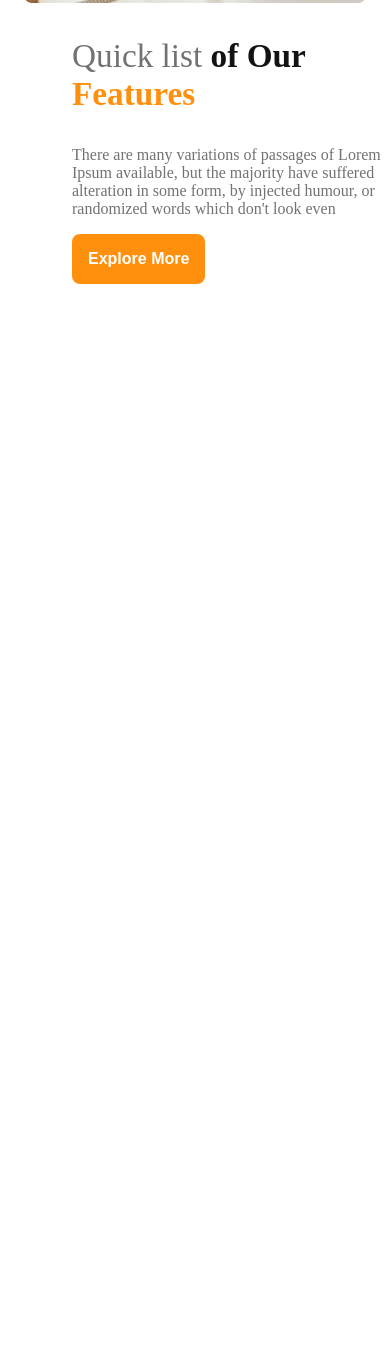
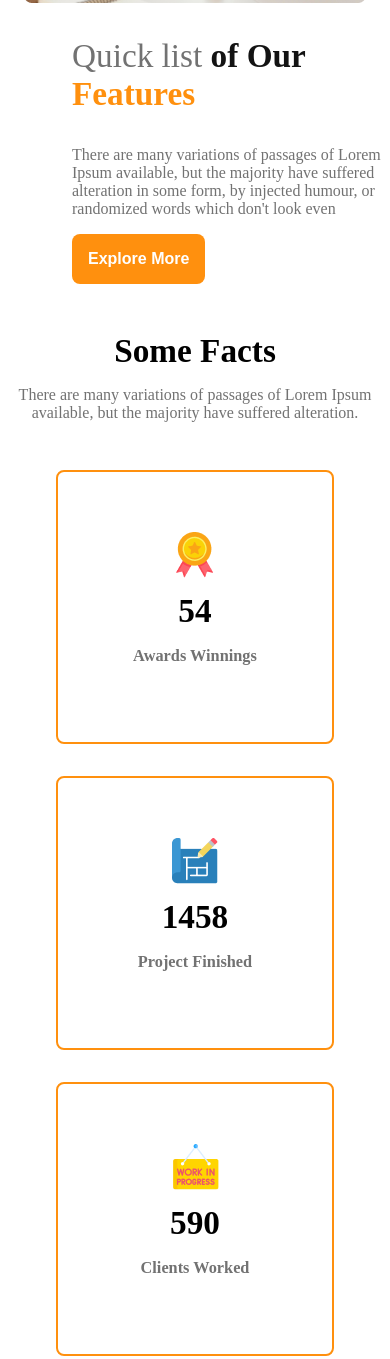
Before and after one commit to shakil218/g3-architects-landing-page, a plain HTML site: page index.html in a window 390 px wide. Shown: the part 2407-3766 px from the top of the page. Before the commit the page ends 2739 px from the top, so only its background shows below. Drawn offline with Linux system fonts and the light colour scheme.

Commit message:
facts section design and made responsive

```diff
--- a/Styles/styles.css
+++ b/Styles/styles.css
@@ -84,29 +84,66 @@ header {
 }
 
 /* quick list featured */
-.quick-list-container{
+.quick-list-container {
   align-items: center;
   margin: 3rem auto;
 }
 
-.team-container{
+.team-container {
   display: grid;
-  grid-template-columns: repeat(2,1fr);
+  grid-template-columns: repeat(2, 1fr);
   gap: 1rem;
 }
 
-.quick-list-content{
+.quick-list-content {
   max-width: 530px;
   margin-left: 4rem;
 }
 
-#quick-list{
+#quick-list {
   font-size: 2.08rem;
   font-weight: 500;
 }
 
-#features{
+#features {
   color: #ff900e;
+}
+
+/* some facts */
+.facts-content {
+  max-width: 540px;
+}
+
+.facts-content h3 {
+  margin-bottom: 10px;
+}
+
+.facts-badge-container {
+  display: grid;
+  grid-template-columns: repeat(4, 1fr);
+  gap: 2rem;
+  margin: 3rem;
+}
+
+.facts-badge {
+  height: 270px;
+  justify-content: center;
+  align-items: center;
+  text-align: center;
+  border: 2px solid #ff900e;
+  border-radius: 8px;
+}
+
+.badge-number{
+  font-size: 2.08rem;
+  font-weight: 600;
+  margin: auto;
+  padding-top: 10px;
+}
+
+.badge-text{
+  font-size: 1.02rem;
+  font-weight: 600;
 }
 
 /* responsive for mobile device */
@@ -117,7 +154,7 @@ header {
     flex-direction: column;
   }
 
-  .navbar-list-container{
+  .navbar-list-container {
     padding-left: 0px;
   }
 
@@ -131,32 +168,50 @@ header {
     width: 100%;
   }
 
-  .team-container{
+  .team-container {
     grid-template-columns: 1fr;
   }
 
   .team-container img {
     width: 100%;
   }
+
+  .facts-content {
+    text-align: center;
+  }
+
+  .facts-badge-container {
+    grid-template-columns: 1fr;
+  }
 }
 
 /* responsive for tablet device */
 
-@media screen and (min-width:576px) and (max-width:992px) {
-  .quick-list-container{
+@media screen and (min-width: 576px) and (max-width: 992px) {
+  .quick-list-container {
     flex-direction: column-reverse;
   }
 
-  .navbar-container{
-    margin:0 10px ;
+  .navbar-container {
+    margin: 0 10px;
   }
 
-  .banner-image{
+  .banner-image {
     width: 100%;
   }
 
-  .quick-list-content{
+  .quick-list-content {
     text-align: center;
     margin-bottom: 2rem;
   }
+
+  .facts-content {
+    text-align: center;
+    margin: 0 auto;
+  }
+
+  .facts-badge {
+    height: auto;
+    padding: 1rem 0;
+  }
 }
--- a/index.html
+++ b/index.html
@@ -47,7 +47,10 @@
           <img src="images/team4.png" alt="" />
         </div>
         <div class="quick-list-content">
-          <h3 class="section-title text-dark-gray"><span id="quick-list" class="text-light-gray">Quick list</span> of Our <span id="features">Features</span></h3>
+          <h3 class="section-title text-dark-gray">
+            <span id="quick-list" class="text-light-gray">Quick list</span> of
+            Our <span id="features">Features</span>
+          </h3>
           <p class="section-description text-light-gray">
             There are many variations of passages of Lorem Ipsum available, but
             the majority have suffered alteration in some form, by injected
@@ -56,6 +59,50 @@
           <button class="btn-primary">Explore More</button>
         </div>
       </section>
+      <!-- features section -->
+      <section class="features"></section>
+      <!-- some facts section -->
+      <section class="facts max-width">
+        <div class="facts-content">
+          <h3 class="section-title">Some Facts</h3>
+          <p class="section-description text-light-gray">
+            There are many variations of passages of Lorem Ipsum available, but
+            the majority have suffered alteration.
+          </p>
+        </div>
+        <div class="facts-badge-container">
+          <div class="facts-badge display-flex">
+            <div>
+              <img src="images/icons/ribon.png" alt="" />
+              <p class="badge-number">54</p>
+              <p class="badge-text text-light-gray">Awards Winnings</p>
+            </div>
+          </div>
+          <div class="facts-badge display-flex">
+            <div>
+              <img src="images/icons/projects.png" alt="" />
+              <p class="badge-number">1458</p>
+              <p class="badge-text text-light-gray">Project Finished</p>
+            </div>
+          </div>
+          <div class="facts-badge display-flex">
+            <div>
+              <img src="images/icons/customers.png" alt="" />
+              <p class="badge-number">590</p>
+              <p class="badge-text text-light-gray">Clients Worked</p>
+            </div>
+          </div>
+          <div class="facts-badge display-flex">
+            <div>
+              <img src="images/icons/email.png" alt="" />
+              <p class="badge-number">22578</p>
+              <p class="badge-text text-light-gray">Email Send</p>
+            </div>
+          </div>
+        </div>
+      </section>
+      <!-- sponsors section -->
+      <section class="sponsors"></section>
     </main>
     <!-- footer section -->
     <footer></footer>
```
